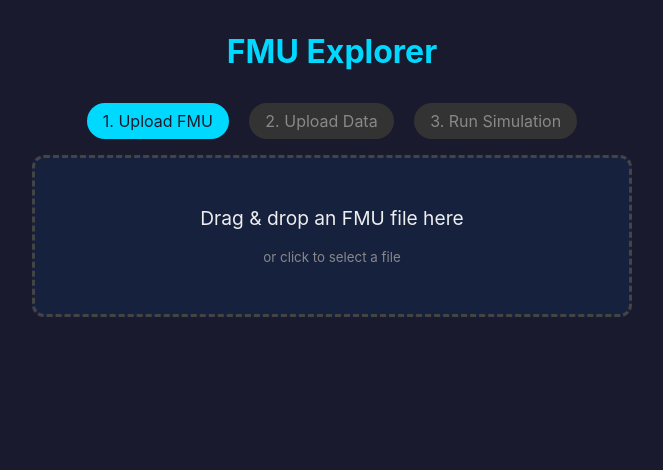
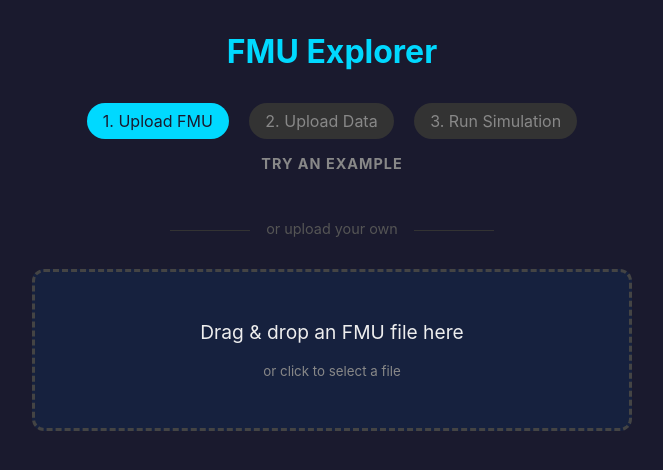
Before and after one commit to quixio/FMU-Quix-Integration, a Flask app: page / in a window 1280 px wide. Shown: the top 470 px of the page, without its empty margins (308-971 px from the left). Run offline with Flask 2, Linux system fonts and the light colour scheme; data that the repository does not hold is empty.

Commit message:
Add example FMU selection to FMU Explorer
- Add BouncingBall and 2D Vector Rotation as pre-loaded examples
- Users can click example cards or drag-and-drop their own FMU
- Add /examples and /load-example endpoints
- Include example FMU files in examples/ folder

Co-Authored-By: Claude Opus 4.5 <noreply@anthropic.com>

```diff
--- a/fmu-explorer/app.py
+++ b/fmu-explorer/app.py
@@ -13,9 +13,119 @@ app.secret_key = secrets.token_hex(16)
 # Store uploaded FMUs temporarily (in production, use proper session storage)
 fmu_storage = {}
 
+# Example FMUs directory
+EXAMPLES_DIR = os.path.join(os.path.dirname(__file__), 'examples')
+
+# Available example FMUs
+EXAMPLE_FMUS = {
+    'bouncing_ball': {
+        'filename': 'BouncingBall.fmu',
+        'name': 'Bouncing Ball',
+        'description': 'A ball bouncing on the ground - demonstrates state events'
+    },
+    'simulink_2d': {
+        'filename': 'simulink_example_inports.fmu',
+        'name': '2D Vector Rotation',
+        'description': 'Rotates 2D coordinates (x, y) by angle theta'
+    }
+}
+
 @app.route('/')
 def index():
     return render_template('index.html')
+
+@app.route('/examples', methods=['GET'])
+def list_examples():
+    """List available example FMUs."""
+    examples = []
+    for key, info in EXAMPLE_FMUS.items():
+        fmu_path = os.path.join(EXAMPLES_DIR, info['filename'])
+        if os.path.exists(fmu_path):
+            examples.append({
+                'id': key,
+                'name': info['name'],
+                'description': info['description']
+            })
+    return jsonify({'success': True, 'examples': examples})
+
+@app.route('/load-example/<example_id>', methods=['POST'])
+def load_example(example_id):
+    """Load an example FMU."""
+    if example_id not in EXAMPLE_FMUS:
+        return jsonify({'error': f'Unknown example: {example_id}'}), 404
+
+    example_info = EXAMPLE_FMUS[example_id]
+    fmu_path = os.path.join(EXAMPLES_DIR, example_info['filename'])
+
+    if not os.path.exists(fmu_path):
+        return jsonify({'error': f'Example FMU not found: {example_info["filename"]}'}), 404
+
+    # Generate session ID if not exists
+    if 'session_id' not in session:
+        session['session_id'] = secrets.token_hex(8)
+
+    session_id = session['session_id']
+
+    try:
+        md = read_model_description(fmu_path)
+
+        # Categorize variables by causality
+        variables = {
+            'inputs': [],
+            'outputs': [],
+            'parameters': [],
+            'local': [],
+            'other': []
+        }
+
+        for v in md.modelVariables:
+            var_info = {
+                'name': v.name,
+                'valueReference': v.valueReference,
+                'description': v.description or '',
+                'type': v.type,
+                'start': getattr(v, 'start', None),
+                'causality': v.causality,
+                'variability': v.variability,
+            }
+
+            if v.causality == 'input':
+                variables['inputs'].append(var_info)
+            elif v.causality == 'output':
+                variables['outputs'].append(var_info)
+            elif v.causality == 'parameter':
+                variables['parameters'].append(var_info)
+            elif v.causality == 'local':
+                variables['local'].append(var_info)
+            else:
+                variables['other'].append(var_info)
+
+        # Store for later use (use the original path, don't copy)
+        fmu_storage[session_id] = {
+            'path': fmu_path,
+            'inputs': [v['name'] for v in variables['inputs']],
+            'outputs': [v['name'] for v in variables['outputs']],
+            'model_name': md.modelName,
+            'is_example': True
+        }
+
+        # Extract model info
+        model_info = {
+            'modelName': md.modelName,
+            'fmiVersion': md.fmiVersion,
+            'description': md.description or example_info['description'],
+            'generationTool': md.generationTool or '',
+        }
+
+        return jsonify({
+            'success': True,
+            'modelInfo': model_info,
+            'variables': variables,
+            'sessionId': session_id
+        })
+
+    except Exception as e:
+        return jsonify({'error': str(e)}), 500
 
 @app.route('/analyze', methods=['POST'])
 def analyze_fmu():
--- a/fmu-explorer/templates/index.html
+++ b/fmu-explorer/templates/index.html
@@ -382,6 +382,71 @@
             color: #8BC34A;
             margin-bottom: 1rem;
         }
+
+        .examples-section {
+            max-width: 600px;
+            margin: 0 auto 2rem;
+            text-align: center;
+        }
+
+        .examples-section h3 {
+            color: #888;
+            margin-bottom: 1rem;
+            font-size: 0.9rem;
+            text-transform: uppercase;
+            letter-spacing: 1px;
+        }
+
+        .example-cards {
+            display: flex;
+            gap: 1rem;
+            justify-content: center;
+            flex-wrap: wrap;
+        }
+
+        .example-card {
+            background: #16213e;
+            border: 2px solid #333;
+            border-radius: 8px;
+            padding: 1rem 1.5rem;
+            cursor: pointer;
+            transition: all 0.3s ease;
+            min-width: 200px;
+        }
+
+        .example-card:hover {
+            border-color: #00d9ff;
+            background: #1a2a4e;
+        }
+
+        .example-card h4 {
+            color: #00d9ff;
+            margin-bottom: 0.5rem;
+        }
+
+        .example-card p {
+            color: #888;
+            font-size: 0.85rem;
+        }
+
+        .divider {
+            max-width: 600px;
+            margin: 0 auto 2rem;
+            text-align: center;
+            color: #555;
+            font-size: 0.9rem;
+        }
+
+        .divider::before,
+        .divider::after {
+            content: '';
+            display: inline-block;
+            width: 80px;
+            height: 1px;
+            background: #333;
+            vertical-align: middle;
+            margin: 0 1rem;
+        }
     </style>
 </head>
 <body>
@@ -392,6 +457,15 @@
         <span class="step" id="step2">2. Upload Data</span>
         <span class="step" id="step3">3. Run Simulation</span>
     </div>
+
+    <div class="examples-section" id="examples-section">
+        <h3>Try an Example</h3>
+        <div class="example-cards" id="example-cards">
+            <!-- Populated by JavaScript -->
+        </div>
+    </div>
+
+    <div class="divider">or upload your own</div>
 
     <div class="drop-zone" id="drop-zone-fmu">
         <p>Drag & drop an FMU file here</p>
@@ -479,6 +553,72 @@
         const step1 = document.getElementById('step1');
         const step2 = document.getElementById('step2');
         const step3 = document.getElementById('step3');
+        const exampleCards = document.getElementById('example-cards');
+
+        // Load example FMUs on page load
+        async function loadExamples() {
+            try {
+                const response = await fetch('/examples');
+                const data = await response.json();
+
+                if (data.success && data.examples.length > 0) {
+                    exampleCards.innerHTML = data.examples.map(ex => `
+                        <div class="example-card" data-id="${ex.id}">
+                            <h4>${ex.name}</h4>
+                            <p>${ex.description}</p>
+                        </div>
+                    `).join('');
+
+                    // Add click handlers
+                    document.querySelectorAll('.example-card').forEach(card => {
+                        card.addEventListener('click', () => loadExample(card.dataset.id));
+                    });
+                }
+            } catch (err) {
+                console.error('Failed to load examples:', err);
+            }
+        }
+
+        async function loadExample(exampleId) {
+            loading.classList.add('active');
+            loadingText.textContent = 'Loading example FMU...';
+            results.classList.remove('active');
+            error.classList.remove('active');
+            csvSection.classList.remove('active');
+            inputDataSection.classList.remove('active');
+            outputDataSection.classList.remove('active');
+
+            try {
+                const response = await fetch(`/load-example/${exampleId}`, {
+                    method: 'POST'
+                });
+
+                const data = await response.json();
+                loading.classList.remove('active');
+
+                if (data.error) {
+                    showError(data.error);
+                    return;
+                }
+
+                displayFmuResults(data);
+
+                // Show CSV section
+                csvSection.classList.add('active');
+
+                // Update steps
+                step1.classList.remove('active');
+                step1.classList.add('completed');
+                step2.classList.add('active');
+
+            } catch (err) {
+                loading.classList.remove('active');
+                showError('Failed to load example: ' + err.message);
+            }
+        }
+
+        // Load examples on page load
+        loadExamples();
 
         // FMU Upload handlers
         dropZoneFmu.addEventListener('click', () => fileInputFmu.click());
```
Also changed, not shown: 2 other files.
